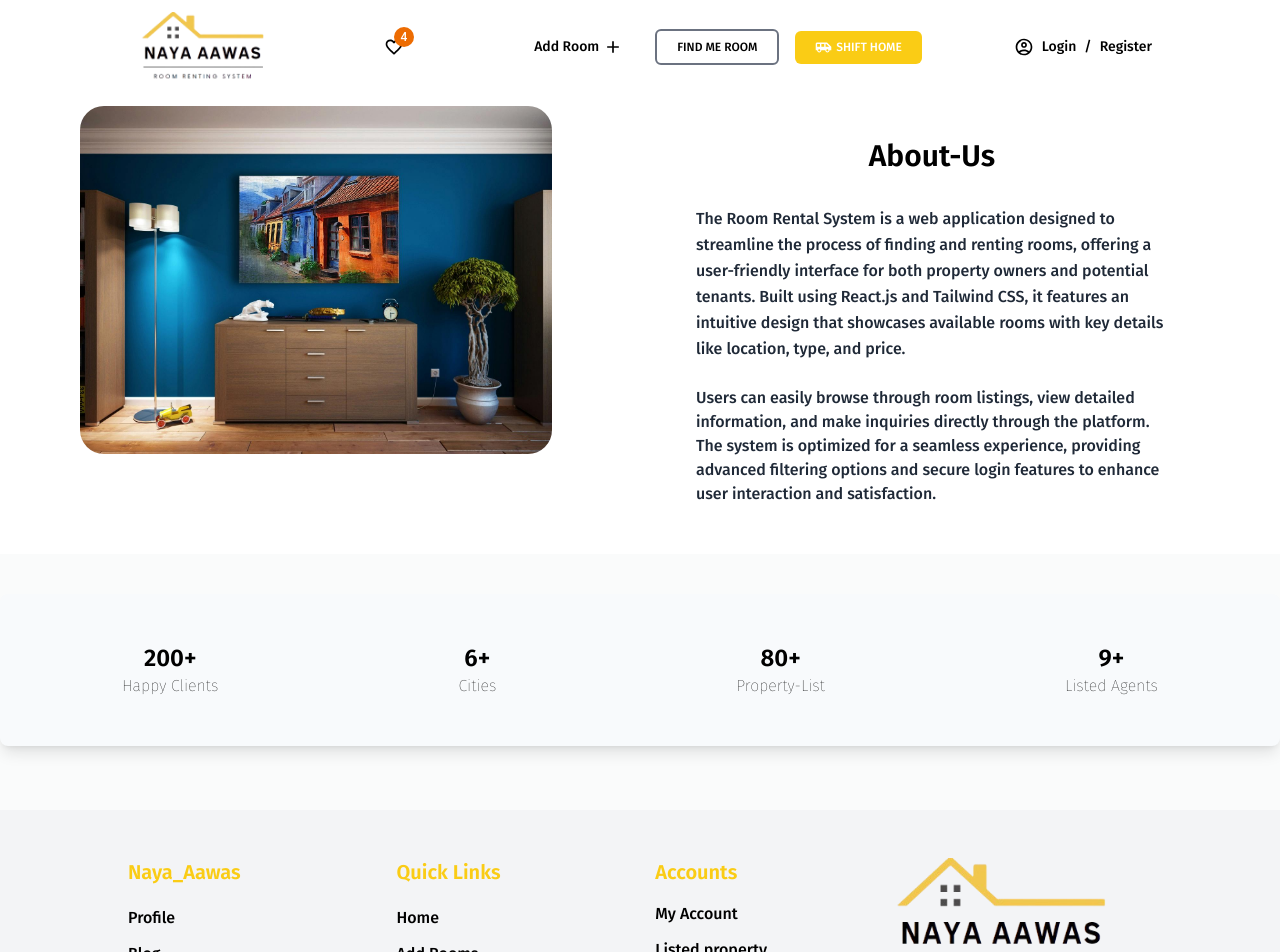
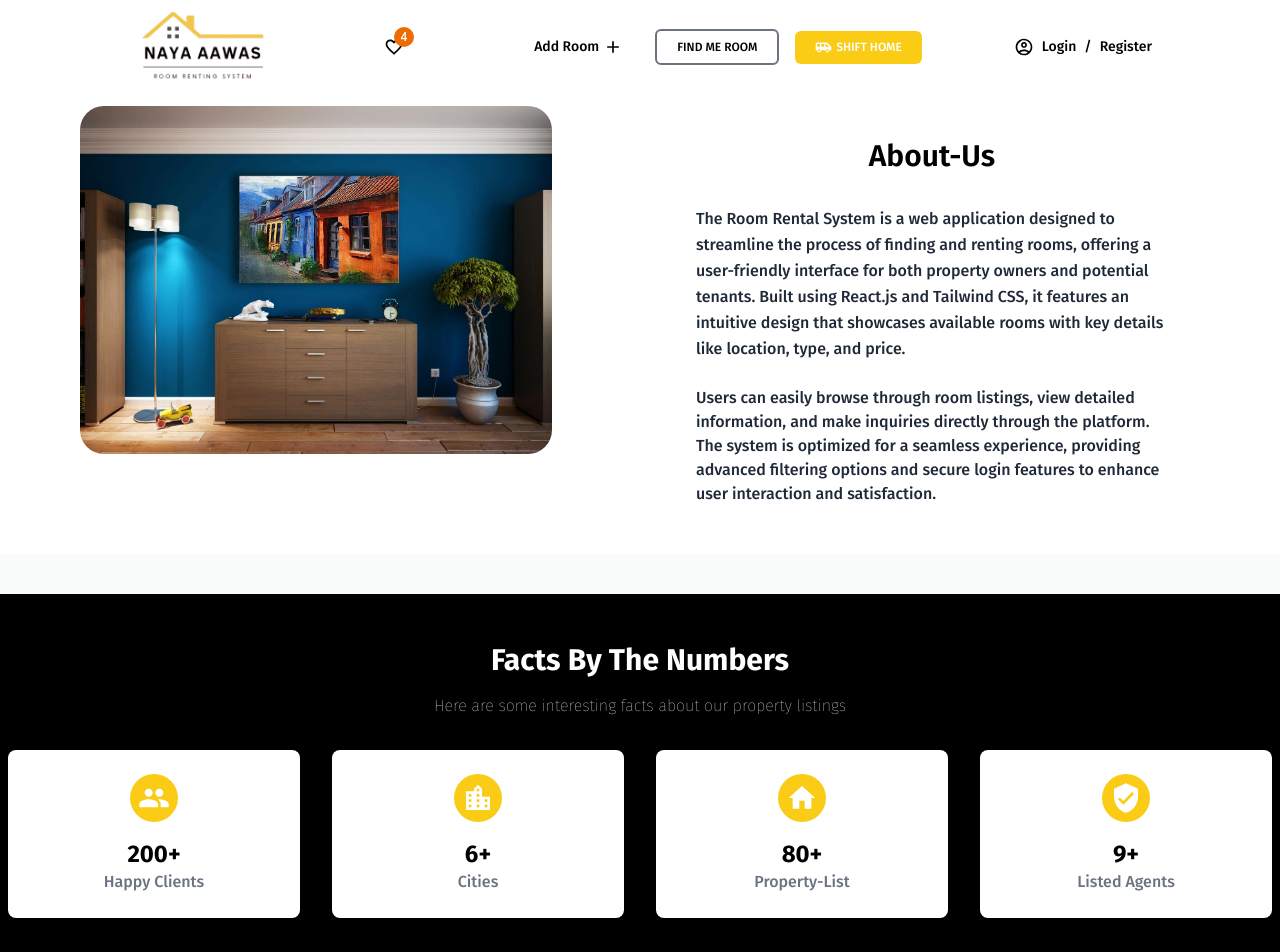
Before and after one commit to bhatta09/Room-Rental-System, a React (Vite) app: page /about in a window 1280 px wide. Shown: the top 952 px of the page. Built offline with nearby package versions, Linux system fonts and the light colour scheme.

Commit message:
about section

```diff
--- a/src/components/Home/AboutSection.jsx
+++ b/src/components/Home/AboutSection.jsx
@@ -2,10 +2,10 @@ import { Link } from "react-router-dom";
 
 const AboutUs = () => {
   return (
-    <div className="bg-cover bg-center overflow-hidden w-full bg-about-pattern flex flex-col md:flex-row items-center gap-14 p-12 py-6 lg:px-32 ">
+    <div className="bg-cover bg-center bg-fixed overflow-hidden w-full bg-about-pattern rounded-lg flex flex-col md:flex-row items-center gap-14 p-12 py-6 lg:px-32 ">
       <div className="my-16">
         <h2 className="text-2xl font-bold text-gray-100 mb-4">About Us</h2>
-        <p className="text-gray-200 tracking-normal leading-6">
+        <p className="text-gray-100 font-medium tracking-normal leading-6">
           The Room Rental System is a web application designed to streamline the
           process of finding and renting rooms, offering a user-friendly
           interface for both property owners and potential tenants. Built using
@@ -18,7 +18,7 @@ const AboutUs = () => {
           interaction and satisfaction.
         </p>
         <div className="flex justify-end">
-          <button className="mt-4 px-6 py-2 bg-yellow-400 text-white rounded-md hover:bg-yellow-700 transition duration-300">
+          <button className="mt-4 px-6 py-2 bg-yellow-400 text-white rounded-md hover:bg-yellow-700 transition duration-300 font-medium">
             <Link to="/about"> VIEW MORE → </Link>
           </button>
         </div>
--- a/src/pages/About.jsx
+++ b/src/pages/About.jsx
@@ -2,13 +2,16 @@ import { useEffect, useState } from 'react';
 import img from "../assets/room1.jpg";
 import AOS from "aos";
 import "aos/dist/aos.css";
+import People from '@mui/icons-material/People';
+import LocationCity from '@mui/icons-material/LocationCity';
+import Home from '@mui/icons-material/Home';
+import VerifiedUser from '@mui/icons-material/VerifiedUser';
 
 const About = () => {
 
   useEffect(() => {
     AOS.init({ duration: 1500 });
   }, []);
-
 
   const [customers, setCustomers] = useState(0);
   const [researchers, setResearchers] = useState(0);
@@ -46,7 +49,7 @@ const About = () => {
         </div>
 
         <div data-aos="fade-left" className="flex-1 p-6 md:p-12 text-center md:text-left text-base font-medium tracking-normal">
-          <h2 className='text-center  md:text-center text-3xl font-semibold mb-4 md:mb-8'>About-Us</h2>
+          <h2 className='text-center md:text-center text-3xl font-semibold mb-4 md:mb-8'>About-Us</h2>
           <p className="text-gray-800 leading-relaxed pb-4 md:pb-6">
             The Room Rental System is a web application designed to streamline
             the process of finding and renting rooms, offering a user-friendly
@@ -65,22 +68,47 @@ const About = () => {
         </div>
       </div>
 
-      <div className="flex flex-col md:flex-row justify-center gap-10 md:gap-60 px-10 py-12 shadow-lg rounded-lg bg-slate-50">
-        <div className="text-center">
-          <h2 className="text-2xl font-semibold">{customers}+</h2>
-          <p>Happy Clients</p>
-        </div>
-        <div className="text-center">
-          <h2 className="text-2xl font-semibold">{offices}+</h2>
-          <p>Cities</p>
-        </div>
-        <div className="text-center">
-          <h2 className="text-2xl font-semibold">{researchers}+</h2>
-          <p>Property-List</p>
-        </div>
-        <div className="text-center">
-          <h2 className="text-2xl font-semibold">{agents}+</h2>
-          <p>Listed Agents</p>
+     <div className="bg-black text-white py-12">
+        <div className="max-w-7xl mx-auto text-center">
+          <h2 className="text-3xl font-bold mb-4">Facts By The Numbers</h2>
+          <p className="mb-8">Here are some interesting facts about our property listings</p>
+
+          <div className="grid grid-cols-1 sm:grid-cols-2 lg:grid-cols-4 gap-8 mx-20 md:mx-2">
+
+            <div className="bg-white text-black p-6 rounded-lg flex flex-col items-center">
+              <div className="bg-yellow-400 text-white rounded-full p-2 mb-4">
+                <People style={{ fontSize: 32 }} />
+              </div>
+              <h3 className="text-2xl font-bold">{customers}+</h3>
+              <p className="text-gray-500 font-medium">Happy Clients</p>
+            </div>
+
+
+            <div className="bg-white text-black p-6 rounded-lg flex flex-col items-center">
+              <div className="bg-yellow-400 text-white rounded-full p-2 mb-4">
+                <LocationCity style={{ fontSize: 32 }} />
+              </div>
+              <h3 className="text-2xl font-bold">{offices}+</h3>
+              <p className="text-gray-500 font-medium">Cities</p>
+            </div>
+
+            <div className="bg-white text-black p-6 rounded-lg flex flex-col items-center">
+              <div className="bg-yellow-400 text-white rounded-full p-2 mb-4">
+                <Home style={{ fontSize: 32 }} />
+              </div>
+              <h3 className="text-2xl font-bold ">{researchers}+</h3>
+              <p className="text-gray-500 font-medium">Property-List</p>
+            </div>
+
+
+            <div className="bg-white text-black p-6  rounded-lg flex flex-col items-center">
+              <div className="bg-yellow-400 text-white rounded-full p-2 mb-4 ">
+                <VerifiedUser style={{ fontSize: 32 }} />
+              </div>
+              <h3 className="text-2xl font-bold">{agents}+</h3>
+              <p className="text-gray-500 font-medium">Listed Agents</p>
+            </div>
+          </div>
         </div>
       </div>
     </div>
--- a/src/pages/FAQ.jsx
+++ b/src/pages/FAQ.jsx
@@ -10,7 +10,7 @@ const FAQ = () => {
   };
 
   return (
-    <div className="flex flex-col lg:flex-row gap-32 p-7 md:p-16">
+    <div className="flex flex-col lg:flex-row gap-32 p-7 md:px-32">
       <div className="md:grid grid-cols-1 lg:grid-cols-2 lg:max-w-lg mx-auto lg:mx-0 lg:mt-10 gap-2 w-full max-h-[40vh] hidden" >
         <div className="col-span-2 ">
           <img
--- a/src/pages/Home.jsx
+++ b/src/pages/Home.jsx
@@ -139,7 +139,40 @@ const Home = () => {
       {/* Hero Section */}
       <div className="" id="heroSection">
         <section className="shadow-xl relative flex items-center justify-center h-[89vh]   bg-cover bg-center overflow-hidden w-full bg-hero-pattern ">
-          <div className="relative mt-44 text-white z-10 hidden md:block mx-auto">
+         <div className="flex flex-col m-5 md:m-32 gap-5 md:gap-14">
+         <div className="text-left z-0 my-10 mx-10">
+          <div className="bg-yellow-100 inline-flex items-center px-3 py-1.5 rounded-full mb-4">
+            <span role="img" aria-label="thumbs up">
+              👍
+            </span>
+            <span className="ml-2 text-sm font-semibold">
+              100% Trusted car rental platform in the World
+            </span>
+          </div>
+
+          <h1 className="text-5xl font-bold tracking-tight text-white">
+            Naya Aawas
+          </h1>
+          <h2 className="mt-2 text-4xl font-extrabold text-yellow-400">
+            Find Your Perfect Room
+          </h2>
+          <p className="mt-4 text-lg text-gray-100 font-medium">
+            Experience the ultimate in comfort, performance, and sophistication
+            with our luxury car rentals. From sleek sedans and stylish coupes to
+            spacious SUVs and elegant convertibles, we offer a range of premium
+            vehicles to suit your preferences and lifestyle.
+          </p>
+
+          <a
+            href="#"
+            className="mt-6 inline-flex items-center px-4 py-2 border border-transparent text-base font-medium rounded-lg shadow-sm text-white bg-yellow-500 hover:bg-yellow-600"
+          >
+            View All Rooms &rarr;
+          </a>
+        </div>
+
+
+          <div className="text-white hidden md:flex md:justify-center ">
             <div className="flex bg-yellow-50/40 rounded-full  px-1 gap-4 items-center justify-end  ">
               <div className="flex justify-center items-center">
                 <label htmlFor="">
@@ -188,6 +221,7 @@ const Home = () => {
                 <span className="hidden lg:block">Search</span>
               </button>
             </div>
+          </div>
           </div>
         </section>
       </div>
@@ -322,18 +356,17 @@ const Home = () => {
         </Slider>
       </section>
 
-      {/* <section data-aos="fade-up">
+     <section data-aos="fade-up" className="md:mx-32 my-5 md:my-14">
         <AboutUs />
         </section>
 
 
-        <section>
-        <LetKnow />
-        </section> */}
-
       {/* <section className="bg-[#fefeff]" data-aos="fade-down">
         <Agent />
         </section> */}
+          <section className="">
+        <FAQ />
+      </section>
 
       <section data-aos="fade-up" className="">
         <h1 className="text-lg font-semibold text-center text-gray-500 pt-10 ">
@@ -375,9 +408,7 @@ const Home = () => {
         </div>
       </section>
 
-      <section>
-        <FAQ />
-      </section>
+
 
       <section className="my-10">
         <h2 className="text-3xl  font-semibold  mb-8  text-center ml-[-40px] ">
--- a/tailwind.config.js
+++ b/tailwind.config.js
@@ -7,7 +7,7 @@ export default {
         "hero-pattern":
           "url('https://images.unsplash.com/photo-1704870873098-1a6c048d3504?q=80&w=2070&auto=format&fit=crop&ixlib=rb-4.0.3&ixid=M3wxMjA3fDB8MHxwaG90by1wYWdlfHx8fGVufDB8fHx8fA%3D%3D')",
         "about-pattern":
-          "url('https://images.unsplash.com/photo-1472954253026-157558836cd2?q=80&w=2070&auto=format&fit=crop&ixlib=rb-4.0.3&ixid=M3wxMjA3fDB8MHxwaG90by1wYWdlfHx8fGVufDB8fHx8fA%3D%3D')",
+          "url('https://images.pexels.com/photos/5086006/pexels-photo-5086006.jpeg?auto=compress&cs=tinysrgb&w=1260&h=750&dpr=1')",
       },
     },
   },
```
